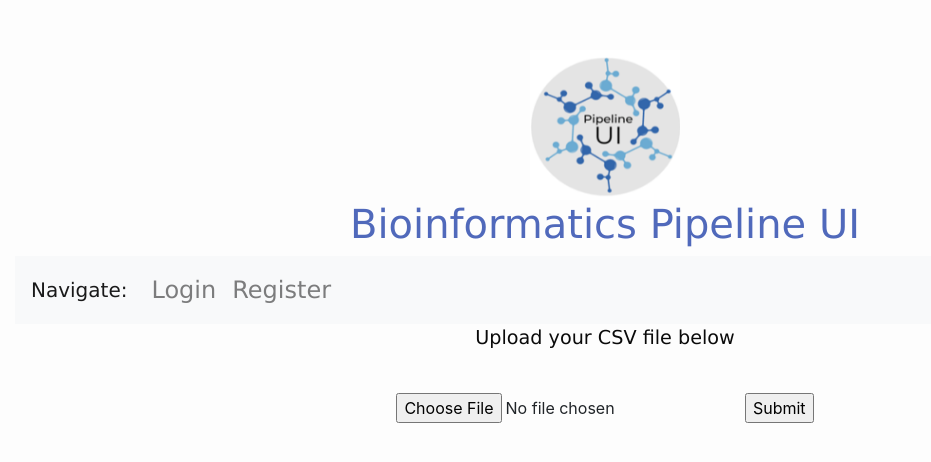
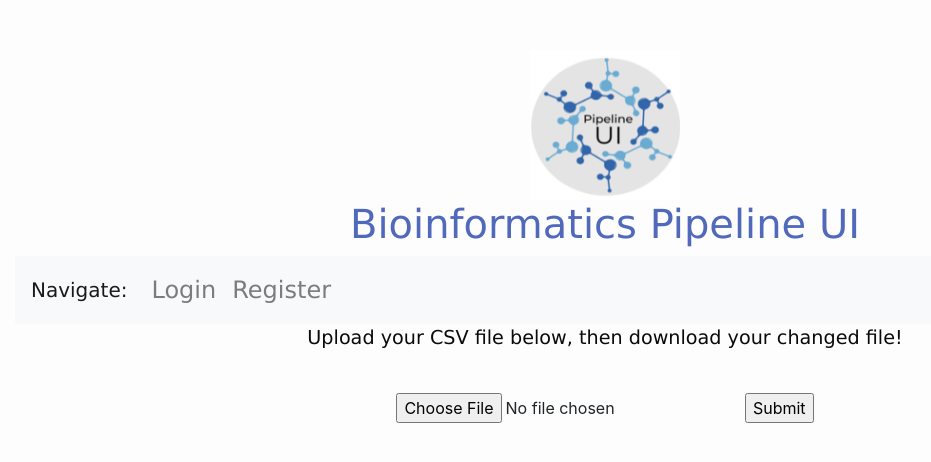
Before and after one commit to AJTDaedalus/pipeline_ui, a Flask app: page /upload in a window 1280 px wide. Shown: the top 462 px of the page, without its empty margins (85-1016 px from the left). Run offline with Flask 2, Linux system fonts and the light colour scheme; some libraries are stand-ins or nearby versions.

Commit message:
Changed message on upload page

```diff
--- a/code/app/templates/upload.html
+++ b/code/app/templates/upload.html
@@ -4,7 +4,7 @@
 
 <html>
 <head>
-<p>Upload your CSV file below</p><br>
+<p>Upload your CSV file below, then download your changed file!</p><br>
 </b>
 </head>
 <body>
```
